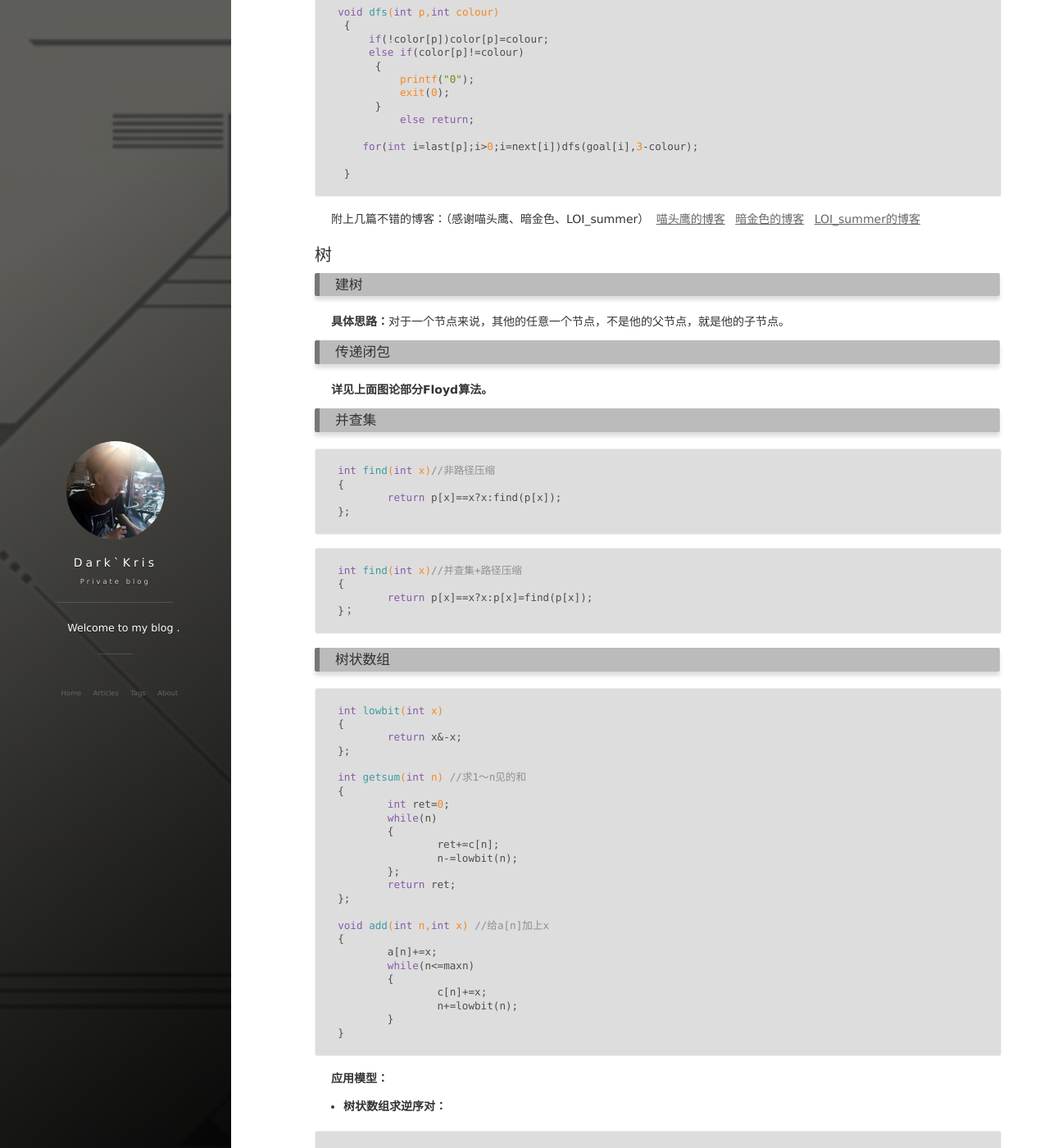
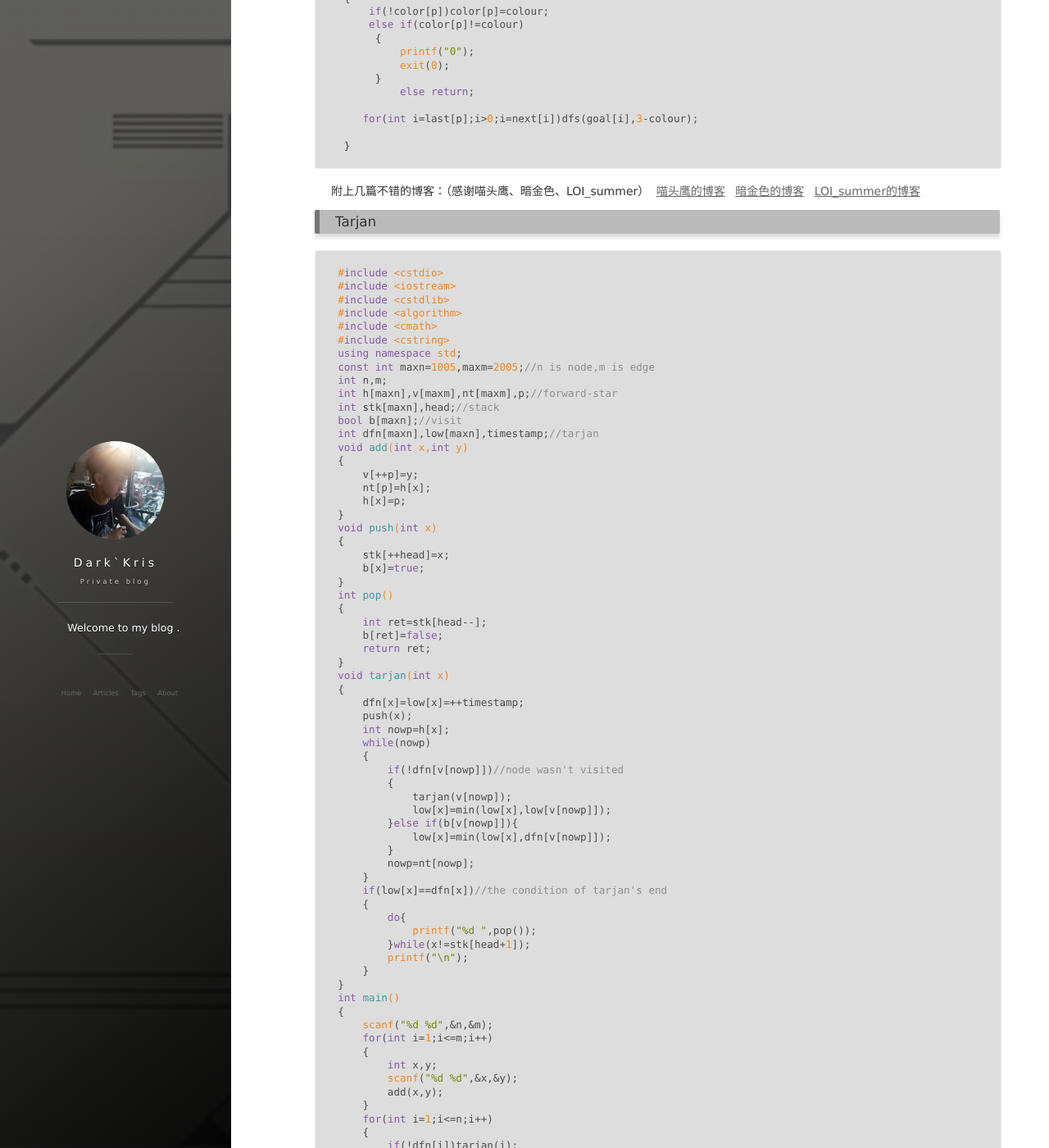
Before and after one commit to DeAntiWang/deantiwang.github.io, a Jekyll site: the page built from _posts/2018-03-31-C++算法及数据结构模板.md, in a window 1280 px wide and 1400 px high, scrolled down 17639 px. Shown: the whole window at 82% size. Built offline with Jekyll 4.4.1, drawn with Linux system fonts in a browser that asks for light colours; nearby versions of some CDN libraries; formulas are drawn with MathJax 3; comment, search, counter and statistics services are not loaded; some of the changed text lies outside the part shown.

Commit message:
更新tarjan算法

````diff
--- a/_posts/2018-03-31-C++算法及数据结构模板.md
+++ b/_posts/2018-03-31-C++算法及数据结构模板.md
@@ -1002,6 +1000,83 @@ void dfs(int p,int colour)
 [暗金色的博客](http://blog.csdn.net/l123012013048/article/details/48288903)
 [LOI_summer的博客](http://blog.csdn.net/loi_shirley/article/details/53137941)
 
+### Tarjan
+
+```c++
+#include <cstdio>
+#include <iostream>
+#include <cstdlib>
+#include <algorithm>
+#include <cmath>
+#include <cstring>
+using namespace std;
+const int maxn=1005,maxm=2005;//n is node,m is edge
+int n,m;
+int h[maxn],v[maxm],nt[maxm],p;//forward-star
+int stk[maxn],head;//stack
+bool b[maxn];//visit
+int dfn[maxn],low[maxn],timestamp;//tarjan
+void add(int x,int y)
+{
+    v[++p]=y;
+    nt[p]=h[x];
+    h[x]=p;
+}
+void push(int x)
+{
+    stk[++head]=x;
+    b[x]=true;
+}
+int pop()
+{
+    int ret=stk[head--];
+    b[ret]=false;
+    return ret;
+}
+void tarjan(int x)
+{
+    dfn[x]=low[x]=++timestamp;
+    push(x);
+    int nowp=h[x];
+    while(nowp)
+    {
+        if(!dfn[v[nowp]])//node wasn't visited
+        {
+            tarjan(v[nowp]);
+            low[x]=min(low[x],low[v[nowp]]);
+        }else if(b[v[nowp]]){
+            low[x]=min(low[x],dfn[v[nowp]]);
+        }
+        nowp=nt[nowp];
+    }
+    if(low[x]==dfn[x])//the condition of tarjan's end
+    {
+        do{
+            printf("%d ",pop());
+        }while(x!=stk[head+1]);
+        printf("\n");
+    }
+}
+int main()
+{
+    scanf("%d %d",&n,&m);
+    for(int i=1;i<=m;i++)
+    {
+        int x,y;
+        scanf("%d %d",&x,&y);
+        add(x,y);
+    }
+    for(int i=1;i<=n;i++)
+    {
+        if(!dfn[i])tarjan(i);
+    }
+    return 0;
+}
+
+```
+
+> [键盘里的青春](https://blog.csdn.net/qq_34374664/article/details/77488976)的博客中对tarjan算法的讲解比较详细，学习tarjan算法请看这篇文章。同时在此感谢此文章对我学习tarjan算法的帮助。
+
 ## 树
 
 ### 建树
@@ -1085,7 +1160,7 @@ for(int i = 1; i <= n; ++i)  //主程序里面加上这个
 
  思路如下
 
-```C++
+```c++
 // 把树存起来（前向星，无向边）
 // 把每个点的深度求出来（dfs）
 // 把i向上2^j个深度的祖宗求出来（倍增）(先搜j在搜i)
@@ -1471,7 +1546,7 @@ void shellsort(int *a)
 
 ### 归并排序
 
-```C++
+```c++
 void mergesort(int l,int r)
 {
 	if(l==r)return;
````
Also changed, not shown: other parts of _posts/2018-03-31-C++算法及数据结构模板.md (+0 -2 lines).
